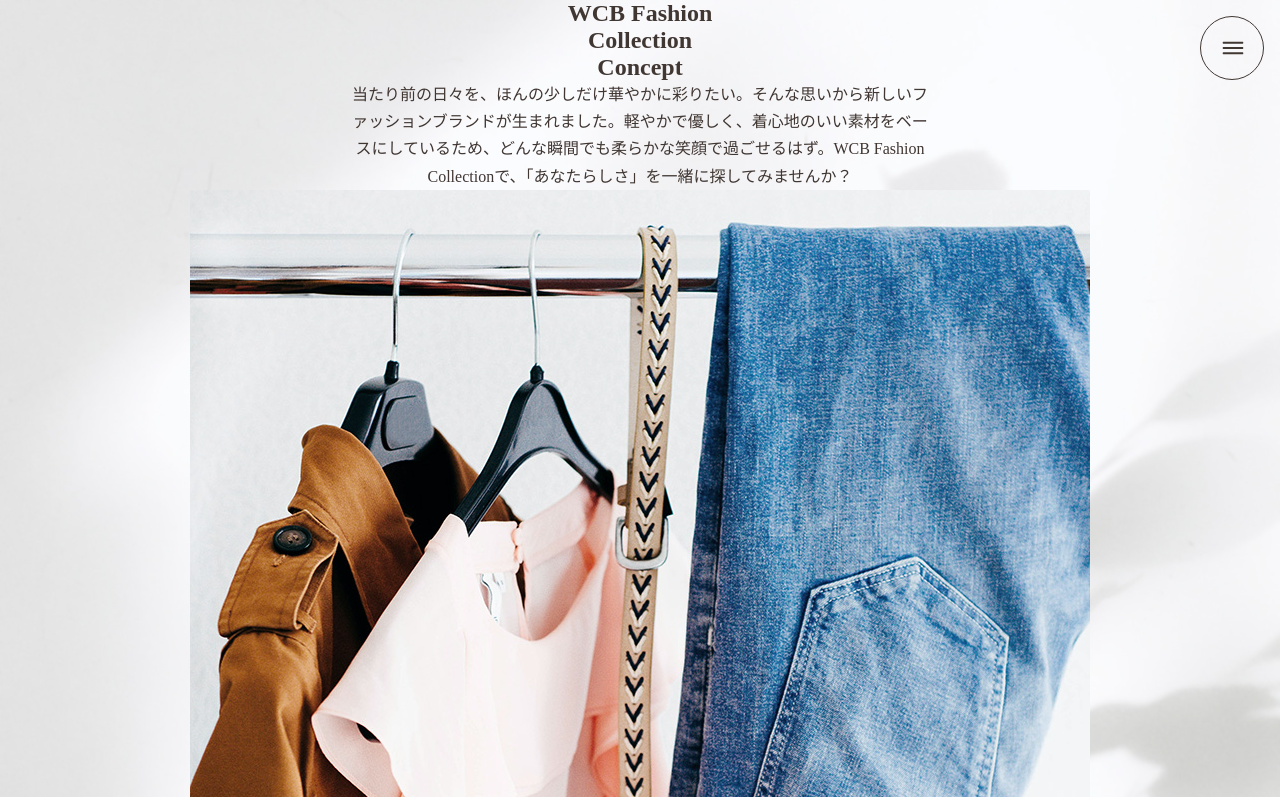
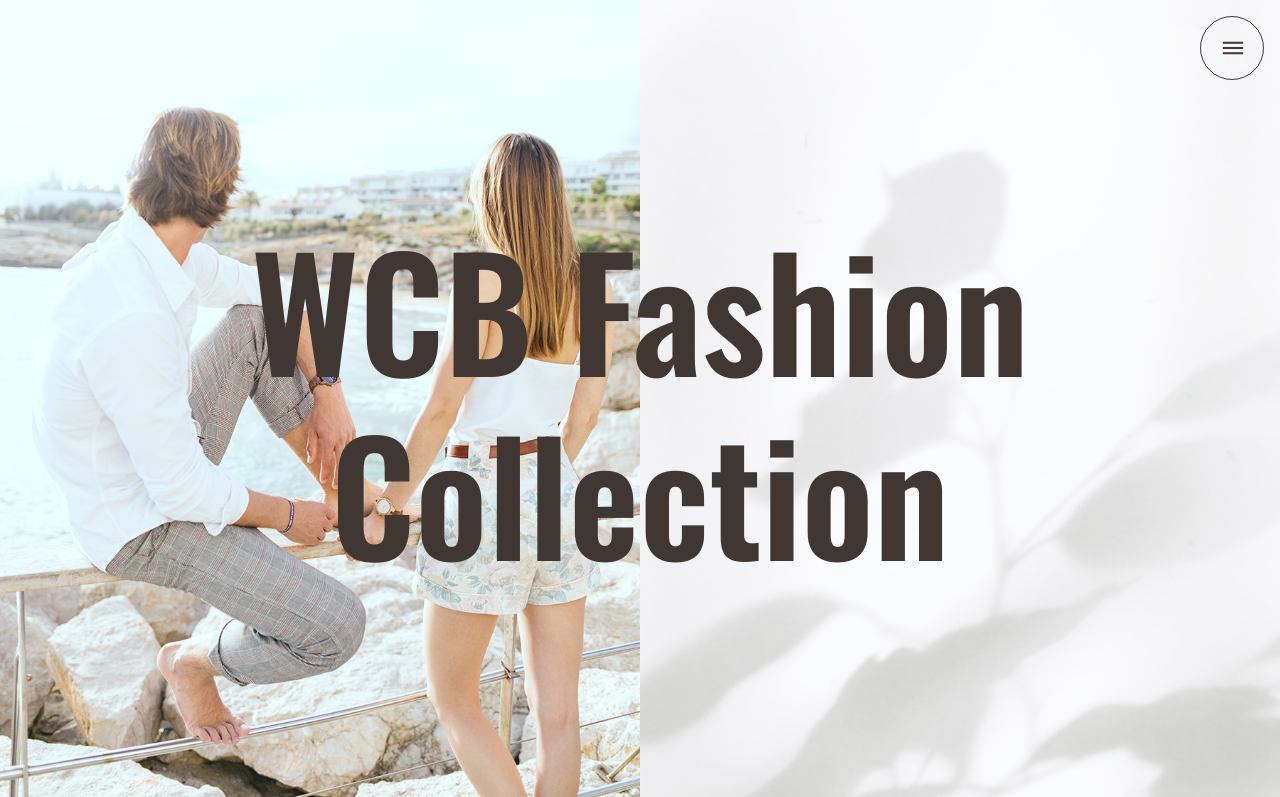
Before and after one commit to kakashi397/WCBFashionCollection, a website: page index.html in a window 1280 px wide. Shown: the top 797 px of the page. Drawn offline with nearby package versions, Linux system fonts and the light colour scheme; some packages are replaced by stand-ins of ours; files that its build step writes are made by us from their sources.

Commit message:
hero完了

```diff
--- a/js/script.js
+++ b/js/script.js
@@ -26,7 +26,7 @@ window.addEventListener('load', () => {
     {
       duration: 2000,
       delay: 800,
-      eading: 'eaase',
+      eading: 'ease',
       fill: 'forwards',
     }
   );
--- a/sass/foundation/_base.scss
+++ b/sass/foundation/_base.scss
@@ -5,6 +5,7 @@ body {
   color: v.$brown;
   background: url('../../images/bg-shadow.jpg') no-repeat right bottom / cover fixed;
   text-align: center;
+  font-family: v.$oswald-font;
 }
 p {
   line-height: 1.7;
--- a/sass/object/component/_btn.scss
+++ b/sass/object/component/_btn.scss
@@ -12,6 +12,7 @@
     border: 1px solid v.$light-green;
   }
 }
-.c-fadein {
-  opacity: 0;
+
+.c-btn {
+
 }
--- /dev/null
+++ b/sass/object/component/_fadein.scss
@@ -0,0 +1,3 @@
+.c-fadein {
+  opacity: 0;
+}
--- a/sass/object/project/_gallery.scss
+++ b/sass/object/project/_gallery.scss
@@ -2,7 +2,6 @@
 @use '../../foundation/mixin' as m;
 
 /* gallery */
-
 .p-gallery {
   display: flex;
   flex-direction: column-reverse;
--- /dev/null
+++ b/sass/object/project/_hero.scss
@@ -0,0 +1,24 @@
+/* hero */
+
+.p-hero {
+  height: 100vh;
+  position: relative;
+  &::after {
+    content: '';
+    width: 50%;
+    height: 100vh;
+    background: url('../../../images/bg-hero.jpg') no-repeat center / cover;
+    position: absolute;
+    inset: 0;
+  }
+  &__title {
+    position: absolute;
+    top: 50%;
+    left: 50%;
+    translate: -50% -50%;
+    z-index: 2;
+    width: 100%;
+    font-size: max(12vw, 3rem);
+    line-height: 1.2;
+  }
+}
--- a/sass/style.scss
+++ b/sass/style.scss
@@ -2,5 +2,7 @@
 @use "./layout/wrapper";
 @use "./object/component/_loading.scss";
 @use "./object/component/btn";
+@use "./object/component/fadein";
+@use "./object/project/slide-menu";
+@use "./object/project/hero";
 @use "./object/project/gallery";
-@use "./object/project/slide-menu";
```
